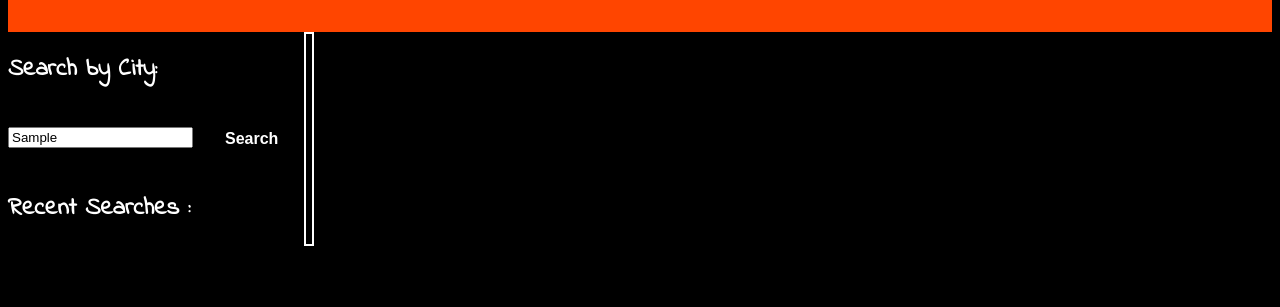
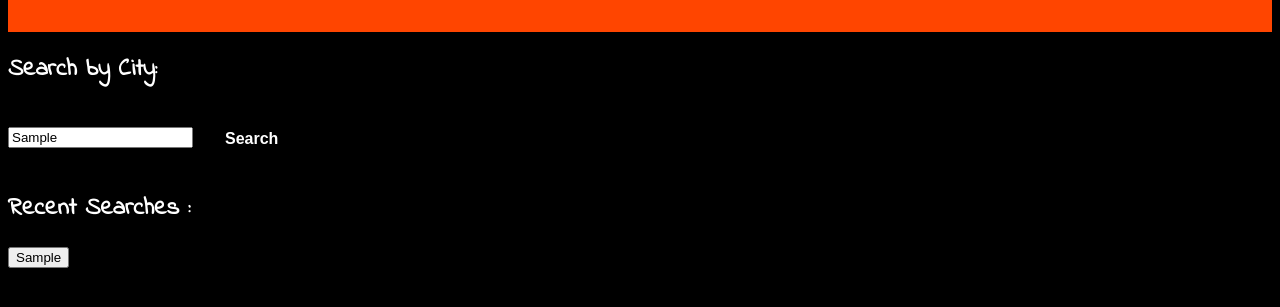
Before and after one commit to rmits/5-day-weathercast, a plain HTML site: page index.html in a window 1280 px wide. Both pictures are taken after typing "Sample" into the empty fields and a click on the button "Search". Shown: the part 109-416 px from the top of the page. Drawn offline with Linux system fonts and the light colour scheme; no server answers.

Commit message:
completed functions for local storage

```diff
--- a/assets/script.js
+++ b/assets/script.js
@@ -1,5 +1,23 @@
 var searchButton = document.getElementById('searchButton');
 var API_KEY = '3ba56d777134dbd577f935196cde9412';
+
+function saveSearch() {
+  var citySearch = document.querySelector('.citySearch');
+  var citySearchInput = citySearch.value;
+  localStorage.setItem('searchedCity', citySearchInput);
+  renderLocal();
+}
+
+function renderLocal() {
+  //these are to grab the necessary items to create the search history buttons
+  var storageCard = document.querySelector('.storageCard');
+  var recentSearch = localStorage.getItem('searchedCity');
+
+  //creating a button and using the local storage getItem for the text of the button, then appending to the card
+  var historyButton = document.createElement('button');
+  historyButton.textContent = recentSearch;
+  storageCard.appendChild(historyButton);
+}
 
 function currentWeatherCompleter(lat, lon) {
   var requestUrlTwo = `https://api.openweathermap.org/data/2.5/weather?lat=${lat}&lon=${lon}&appid=${API_KEY}&units=imperial`;
@@ -15,7 +33,7 @@ function currentWeatherCompleter(lat, lon) {
       currentWeatherCard.style.border = '2px solid white';
 
       var currentTitle = document.createElement('h2');
-      currentTitle.textContent = data.name;
+      currentTitle.textContent = data.name + " (Today)";
 
       var currentImage = document.createElement('img');
       currentImage.src = 'http://openweathermap.org/img/wn/' + data.weather[0].icon + '.png';
@@ -38,9 +56,10 @@ function currentWeatherCompleter(lat, lon) {
   }
 
 function currentWeatherGetApi() {
-  var citySearch = document.getElementById('citySearch');
+  var citySearch = document.querySelector('.citySearch');
   var citySearchInput = citySearch.value;
-    var requestUrlOne = `http://api.openweathermap.org/geo/1.0/direct?q=${citySearchInput}&appid=${API_KEY}`;
+
+  var requestUrlOne = `http://api.openweathermap.org/geo/1.0/direct?q=${citySearchInput}&appid=${API_KEY}`;
 
     fetch(requestUrlOne)
       .then(function (response) {
@@ -55,4 +74,7 @@ function currentWeatherGetApi() {
       );
   }
 
-searchButton.addEventListener('click', currentWeatherGetApi);
+searchButton.addEventListener('click', function() {
+  currentWeatherGetApi();
+  saveSearch();
+});
--- a/assets/style.css
+++ b/assets/style.css
@@ -12,8 +12,13 @@ body {
     color: white;
 }
 
-.searchContainer {
+.cardContainer {
+    display: flex;
     flex-direction: row;
+}
+
+.searchContainer, .weatherContainer {
+    flex-direction: column;
     display: flex;
 }
 
@@ -23,8 +28,8 @@ body {
 }
 
 .currentWeatherCard {
-    border: 2px solid white;
-    padding: 3px;
+    padding: 3px 800px 3px 3px;
+    font-size: 14px;
 }
 
 #searchButton {
--- a/index.html
+++ b/index.html
@@ -1,5 +1,6 @@
 <!DOCTYPE html>
 <html lang="en">
+
 <head>
     <meta charset="UTF-8">
     <meta name="viewport" content="width=device-width, initial-scale=1.0">
@@ -9,24 +10,30 @@
     <title>5 Day Weathercast</title>
     <link rel="stylesheet" href="./assets/style.css">
 </head>
+
 <body>
     <header>
         <h1>Weathercast</h1>
     </header>
     <main>
+        <div class="cardContainer">
             <div class="searchContainer">
                 <div class="searchCard">
                     <h2>Search by City:</h2>
-                <input type="text" id="citySearch"></input>
+                    <input type="text" class="citySearch"></input>
                     <button id="searchButton">Search</button>
+                </div>
+                <div class="storageCard">
                     <h2>Recent Searches :</h2>
                 </div>
+            </div>
+            <div class="weatherContainer">
                 <div class="currentWeatherCard">
                 </div>
             </div>
-        <div class="weatherContainer">
         </div>
     </main>
     <script src="./assets/script.js"></script>
 </body>
+
 </html>
```
Lines whose indentation alone changed are shown as unchanged.
